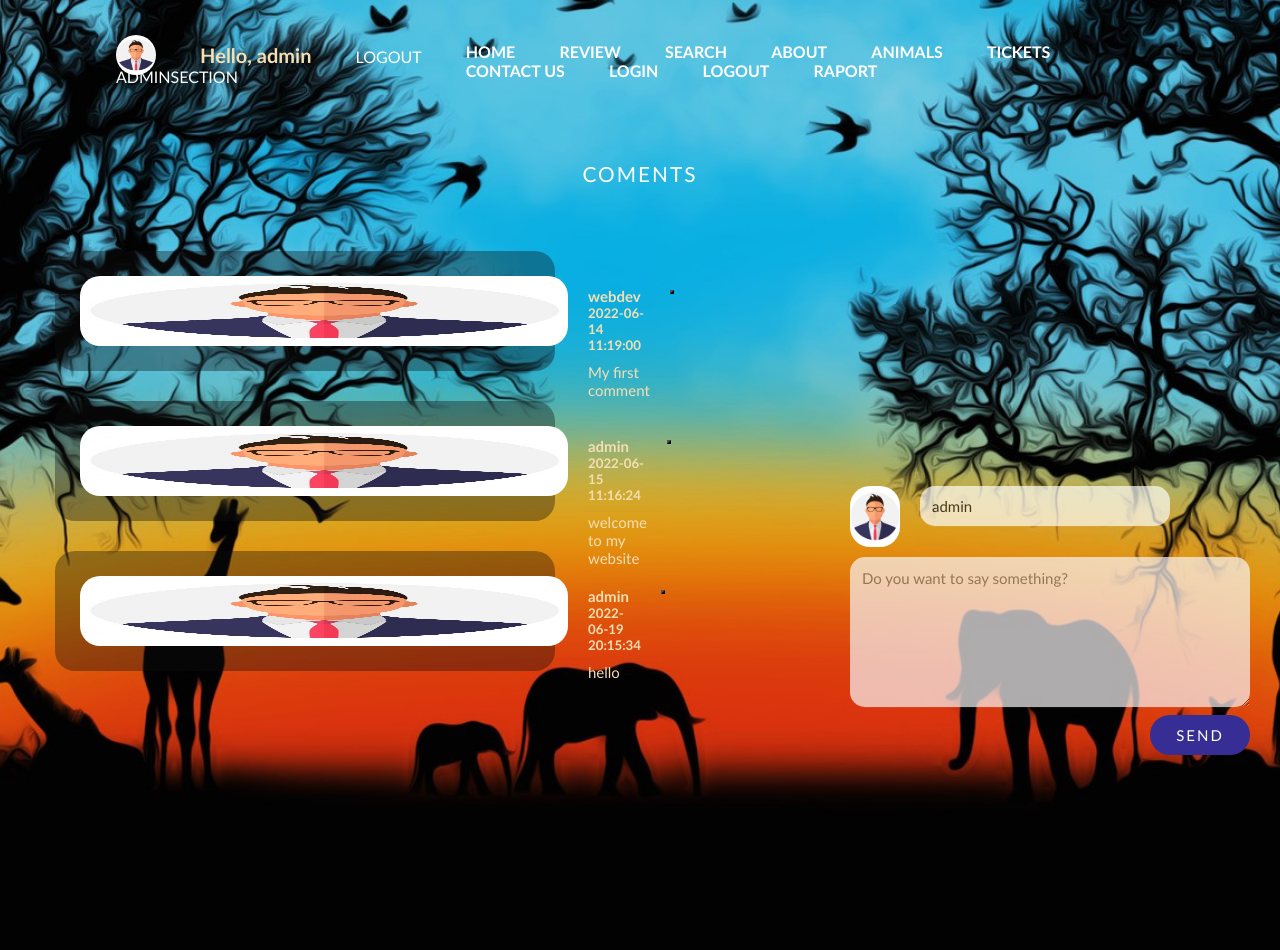
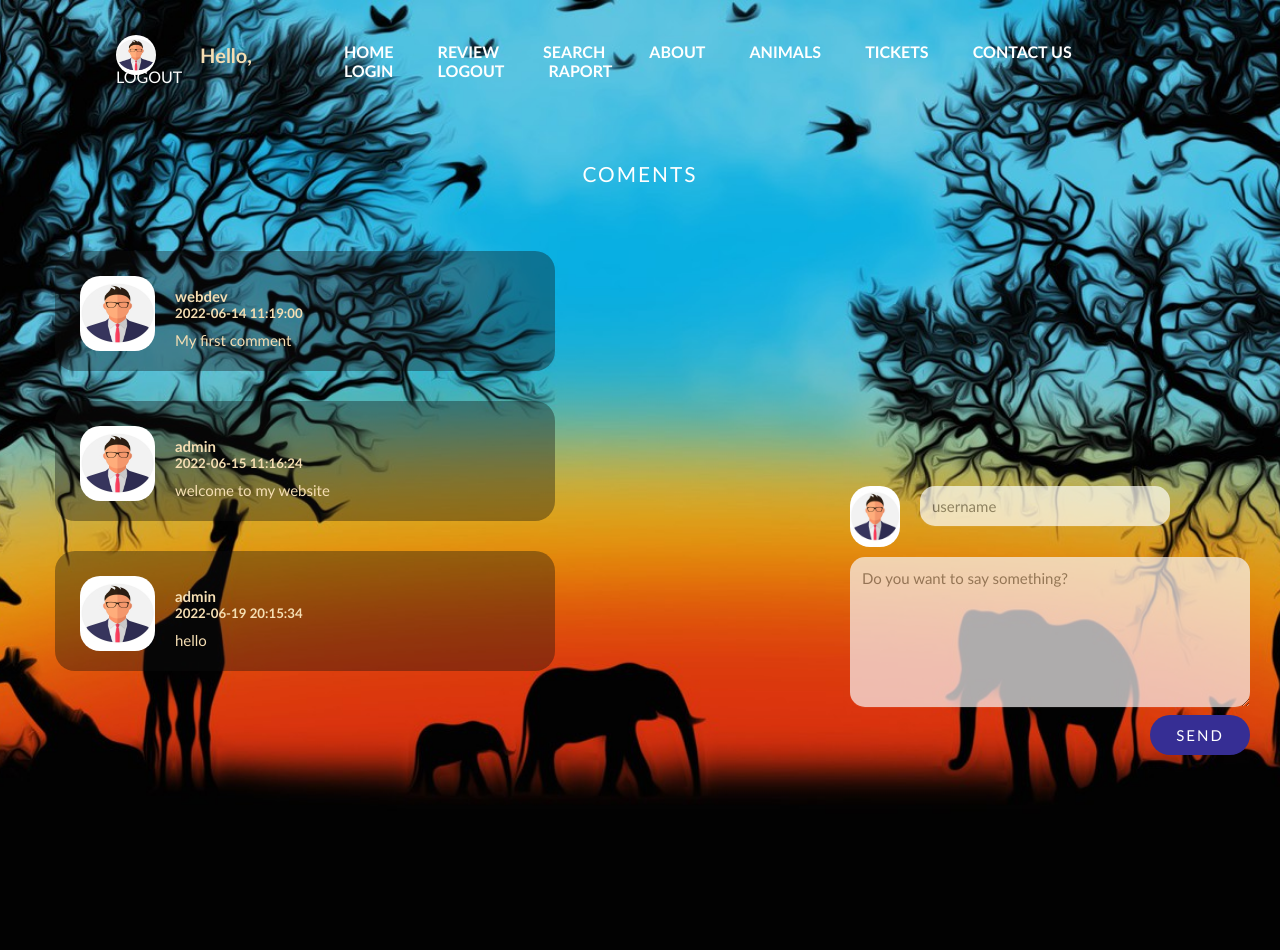
Before and after one commit to Tanasa-George-Andrei/MeoW-Web-Technologies-Project-, a PHP site: page /Review.php in a window 1280 px wide. Run offline with PHP 8.4, Linux system fonts and the light colour scheme; the visitor is signed in with stand-in values (Sample User, id 1); data comes from the database, SQL or seed files in the repository.

Commit message:
modificari
modificari

```diff
--- a/GradinaZoo/CSS/review.css
+++ b/GradinaZoo/CSS/review.css
@@ -123,8 +123,8 @@
 }
 
 .comments-box img{
-    width: auto;
-    height: auto;
+    width: 75px;
+    height: 75px;
     border-radius: 20px;
     margin-right: 20px;
 }
--- a/GradinaZoo/PHP/Review.php
+++ b/GradinaZoo/PHP/Review.php
@@ -14,6 +14,7 @@
             <ul>
             <?php
                   session_start();
+                  $_SESSION['username'] = "";
                   if(isset($_SESSION['id']) && isset($_SESSION['username'])){
                ?>
                <li> <img src="../Img/profile.jpg" alt=""> </li>
@@ -58,7 +59,7 @@
             <div class="comments-info">
 
                <?php
-               $conn = mysqli_connect("localhost", "root", "", "atlaszoologic") or die("Connection failed");
+               include_once 'db_connect.php';
                $query = "SELECT id, username, comment, date FROM review";
                $result = $conn->query($query);
 
--- a/GradinaZoo/PHP/Welcome.php
+++ b/GradinaZoo/PHP/Welcome.php
@@ -29,7 +29,9 @@
                     <?php
                         }
                     ?>
-                    <?php if($_SESSION['username'] == 'admin'){?>
+                    <?php
+                    $username=$_SESSION["username"];
+                    if($_SESSION['username'] == 'admin'){?>
                         <li><a href="adminPage.php" target="_top">AdminSection</a></li>
                     <?php
                         }
--- a/GradinaZoo/PHP/db_connect.php
+++ b/GradinaZoo/PHP/db_connect.php
@@ -1,9 +1,12 @@
 <?php
-    // connect to database
 
-    $conn=mysqli_connect("localhost", "root", "", "atlaszoologic") or die("Connection failed");
+$dbServername = "localhost:3306";
+$dbUsername = "root";
+$dbPassword = "";
+$dbName = "atlaszoologic";
 
-    if(!$conn){
-        echo "Connection failed!";
-    }
-?>
+$conn = mysqli_connect($dbServername, $dbUsername, $dbPassword, $dbName) or die("Connection failed");
+
+if ($conn->connect_error) {
+    die("Connection failed: " . $conn->connect_error);
+  }
```
